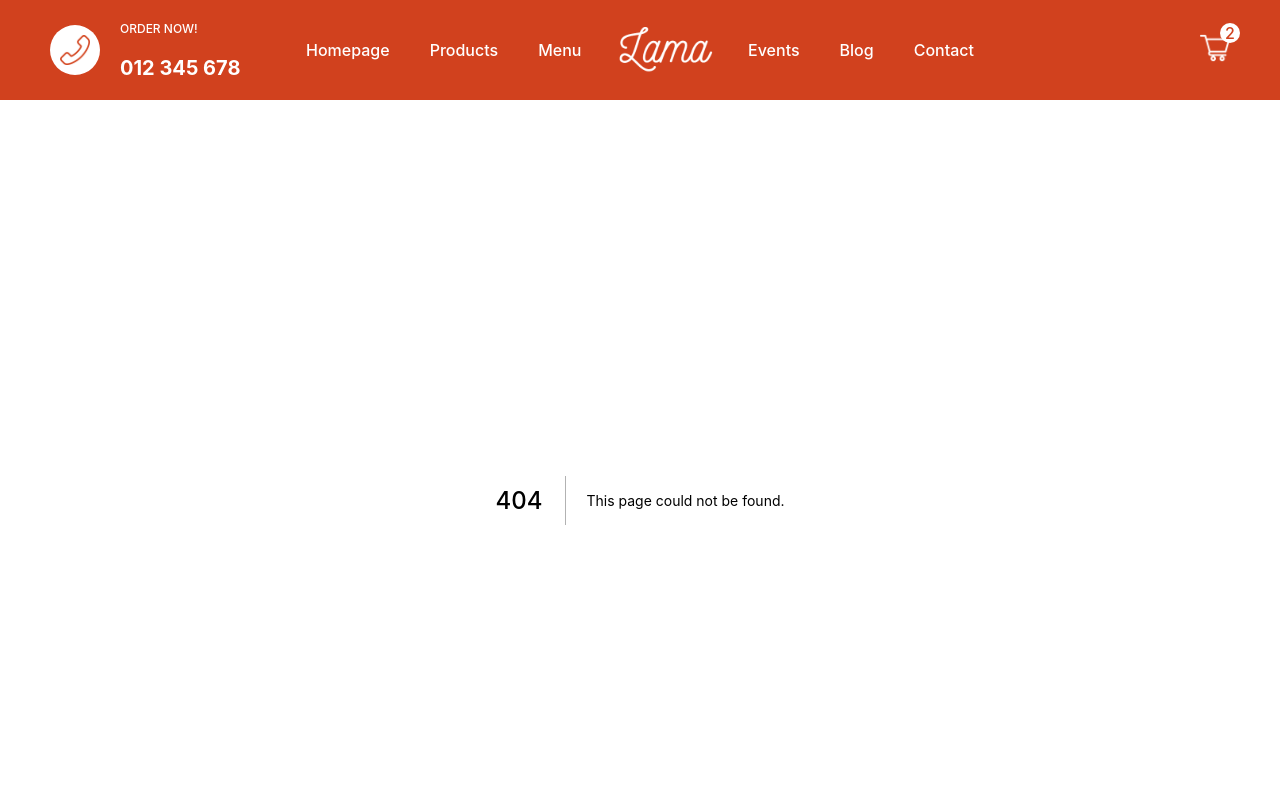
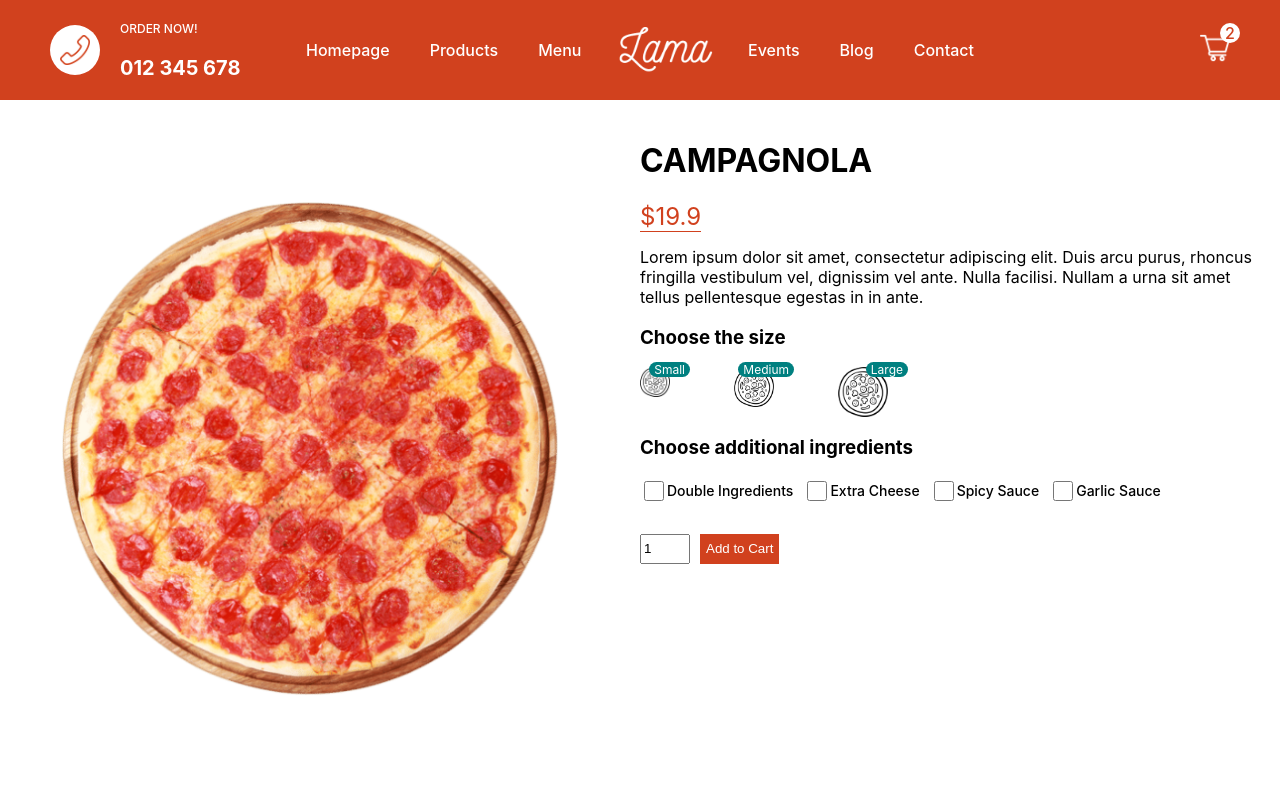
Before and after one commit to ufukcankurt/nextjs-food-order-app, a Next.js app: page /product/1 in a window 1280 px wide. Before the commit this address had no page. Shown: the top 798 px of the page. Built offline with nearby package versions, Linux system fonts and the light colour scheme.

Commit message:
Create | Product Page Design

```diff
--- /dev/null
+++ b/pages/product/[id].jsx
@@ -0,0 +1,89 @@
+import styles from "../../styles/Product.module.css";
+import Image from "next/image";
+import { useState } from "react";
+
+const Product = () => {
+  const [size, setSize] = useState(0);
+  const pizza = {
+    id: 1,
+    img: "/img/pizza.png",
+    name: "CAMPAGNOLA",
+    price: [19.9, 23.9, 27.9],
+    desc: "Lorem ipsum dolor sit amet, consectetur adipiscing elit. Duis arcu purus, rhoncus fringilla vestibulum vel, dignissim vel ante. Nulla facilisi. Nullam a urna sit amet tellus pellentesque egestas in in ante.",
+  };
+
+  return (
+    <div className={styles.container}>
+      <div className={styles.left}>
+        <div className={styles.imgContainer}>
+          <Image src={pizza.img} objectFit="contain" layout="fill" alt="" />
+        </div>
+      </div>
+      <div className={styles.right}>
+        <h1 className={styles.title}>{pizza.name}</h1>
+        <span className={styles.price}>${pizza.price[size]}</span>
+        <p className={styles.desc}>{pizza.desc}</p>
+        <h3 className={styles.choose}>Choose the size</h3>
+        <div className={styles.sizes}>
+          <div className={styles.size} onClick={() => setSize(0)}>
+            <Image src="/img/size.png" layout="fill" alt="" />
+            <span className={styles.number}>Small</span>
+          </div>
+          <div className={styles.size} onClick={() => setSize(1)}>
+            <Image src="/img/size.png" layout="fill" alt="" />
+            <span className={styles.number}>Medium</span>
+          </div>
+          <div className={styles.size} onClick={() => setSize(2)}>
+            <Image src="/img/size.png" layout="fill" alt="" />
+            <span className={styles.number}>Large</span>
+          </div>
+        </div>
+        <h3 className={styles.choose}>Choose additional ingredients</h3>
+        <div className={styles.ingredients}>
+          <div className={styles.option}>
+            <input
+              type="checkbox"
+              id="double"
+              name="double"
+              className={styles.checkbox}
+            />
+            <label htmlFor="double">Double Ingredients</label>
+          </div>
+          <div className={styles.option}>
+            <input
+              className={styles.checkbox}
+              type="checkbox"
+              id="cheese"
+              name="cheese"
+            />
+            <label htmlFor="cheese">Extra Cheese</label>
+          </div>
+          <div className={styles.option}>
+            <input
+              className={styles.checkbox}
+              type="checkbox"
+              id="spicy"
+              name="spicy"
+            />
+            <label htmlFor="spicy">Spicy Sauce</label>
+          </div>
+          <div className={styles.option}>
+            <input
+              className={styles.checkbox}
+              type="checkbox"
+              id="garlic"
+              name="garlic"
+            />
+            <label htmlFor="garlic">Garlic Sauce</label>
+          </div>
+        </div>
+        <div className={styles.add}>
+            <input type="number" defaultValue={1} className={styles.quantity}/>
+            <button className={styles.button}>Add to Cart</button>
+        </div>
+      </div>
+    </div>
+  );
+};
+
+export default Product;
--- /dev/null
+++ b/styles/Product.module.css
@@ -0,0 +1,97 @@
+.container {
+    height: calc(100vh - 100px);
+    display: flex;
+  }
+
+  .left {
+    flex: 1;
+    height: 100%;
+    display: flex;
+    align-items: center;
+    justify-content: center;
+  }
+
+  .right {
+    flex: 1;
+    padding: 20px;
+  }
+
+  .imgContainer {
+    width: 80%;
+    height: 80%;
+    position: relative;
+  }
+
+  .price {
+    color: #d1411e;
+    font-size: 24px;
+    font-weight: 400;
+    border-bottom: 1px solid #d1411e;
+  }
+
+  .sizes {
+    width: 40%;
+    display: flex;
+    justify-content: space-between;
+  }
+
+  .size {
+    width: 30px;
+    height: 30px;
+    position: relative;
+    cursor: pointer;
+  }
+
+  .size:nth-child(2) {
+    width: 40px;
+    height: 40px;
+  }
+
+  .size:last-child {
+    width: 50px;
+    height: 50px;
+  }
+
+  .number {
+    position: absolute;
+    top: -5px;
+    right: -20px;
+    background-color: teal;
+    color: white;
+    font-size: 12px;
+    padding: 0 5px;
+    border-radius: 10px;
+  }
+
+  .ingredients {
+    display: flex;
+    margin-bottom: 30px;
+  }
+
+  .option {
+    display: flex;
+    align-items: center;
+    margin-right: 10px;
+    font-size: 14px;
+    font-weight: 500;
+  }
+
+  .checkbox {
+    width: 20px;
+    height: 20px;
+  }
+
+  .quantity {
+    width: 50px;
+    height: 30px;
+  }
+
+  .button {
+    height: 30px;
+    margin-left: 10px;
+    background-color: #d1411e;
+    color: white;
+    border: none;
+    font-weight: 500;
+    cursor: pointer;
+  }
```
